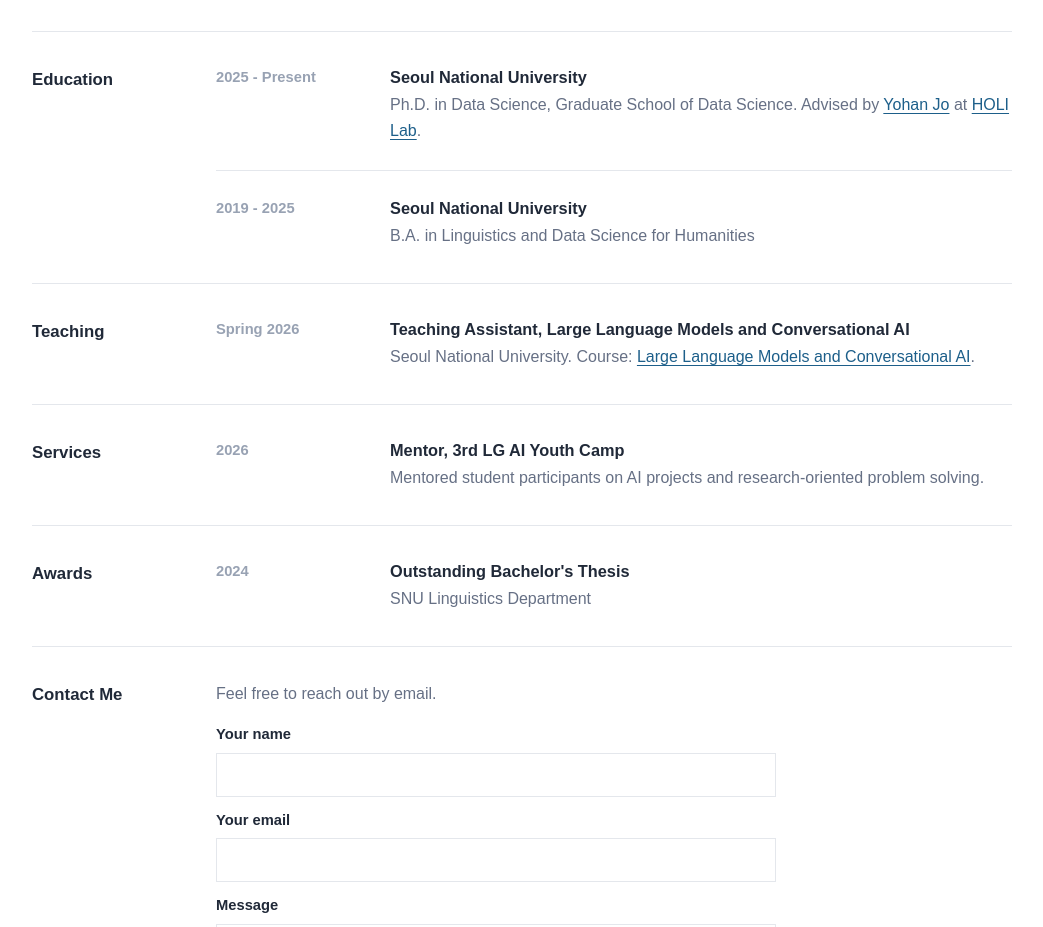
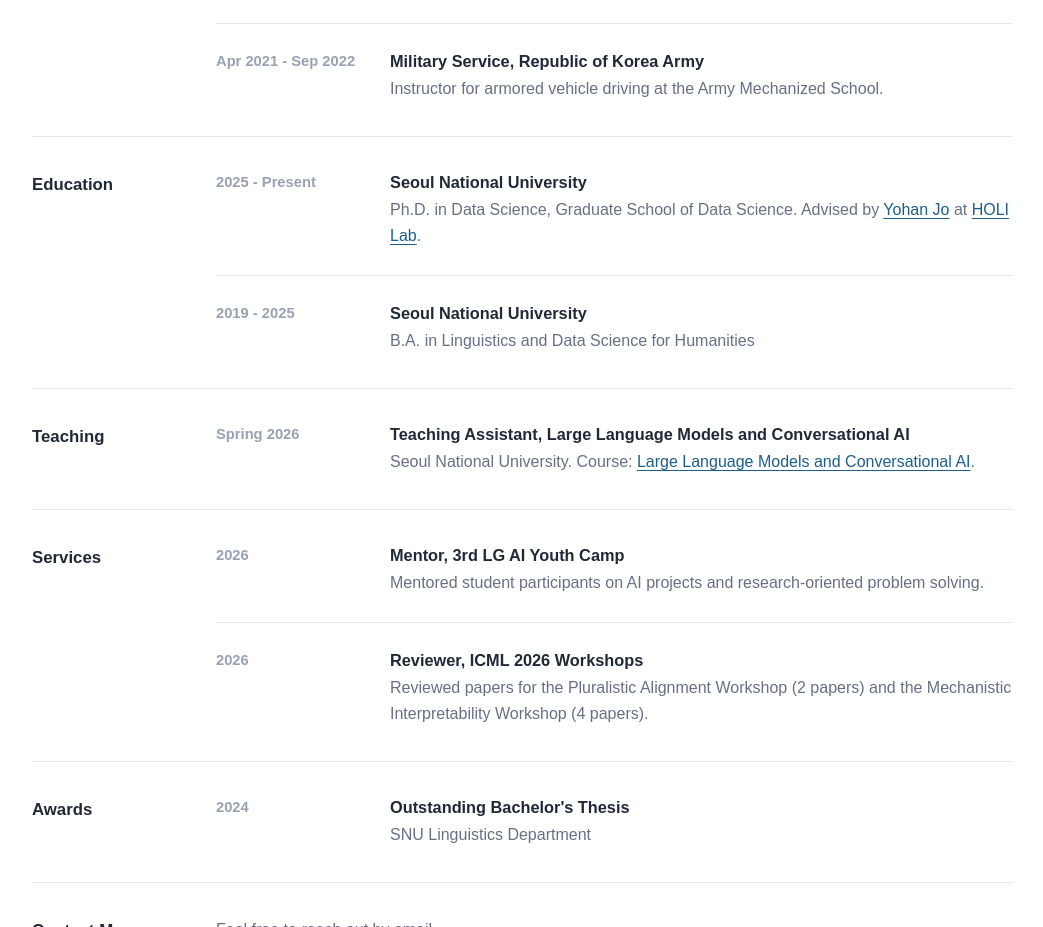
Before and after one commit to elijah0430/elijah0430.github.io, a plain HTML site: page index.html in a window 1280 px wide. Shown: the part 1116-2043 px from the top of the page, without its empty margins (118-1161 px from the left). Drawn offline with nearby package versions, Linux system fonts and the light colour scheme; no server answers.

Commit message:
Add service and military experience

```diff
--- a/index.html
+++ b/index.html
@@ -160,6 +160,13 @@
             <p>Built ensemble systems for AI-generated text detection.</p>
           </div>
         </article>
+        <article class="entry">
+          <time>Apr 2021 - Sep 2022</time>
+          <div>
+            <h3>Military Service, Republic of Korea Army</h3>
+            <p>Instructor for armored vehicle driving at the Army Mechanized School.</p>
+          </div>
+        </article>
       </div>
     </section>
 
@@ -215,6 +222,13 @@
           <div>
             <h3>Mentor, 3rd LG AI Youth Camp</h3>
             <p>Mentored student participants on AI projects and research-oriented problem solving.</p>
+          </div>
+        </article>
+        <article class="entry">
+          <time>2026</time>
+          <div>
+            <h3>Reviewer, ICML 2026 Workshops</h3>
+            <p>Reviewed papers for the Pluralistic Alignment Workshop (2 papers) and the Mechanistic Interpretability Workshop (4 papers).</p>
           </div>
         </article>
       </div>
```
